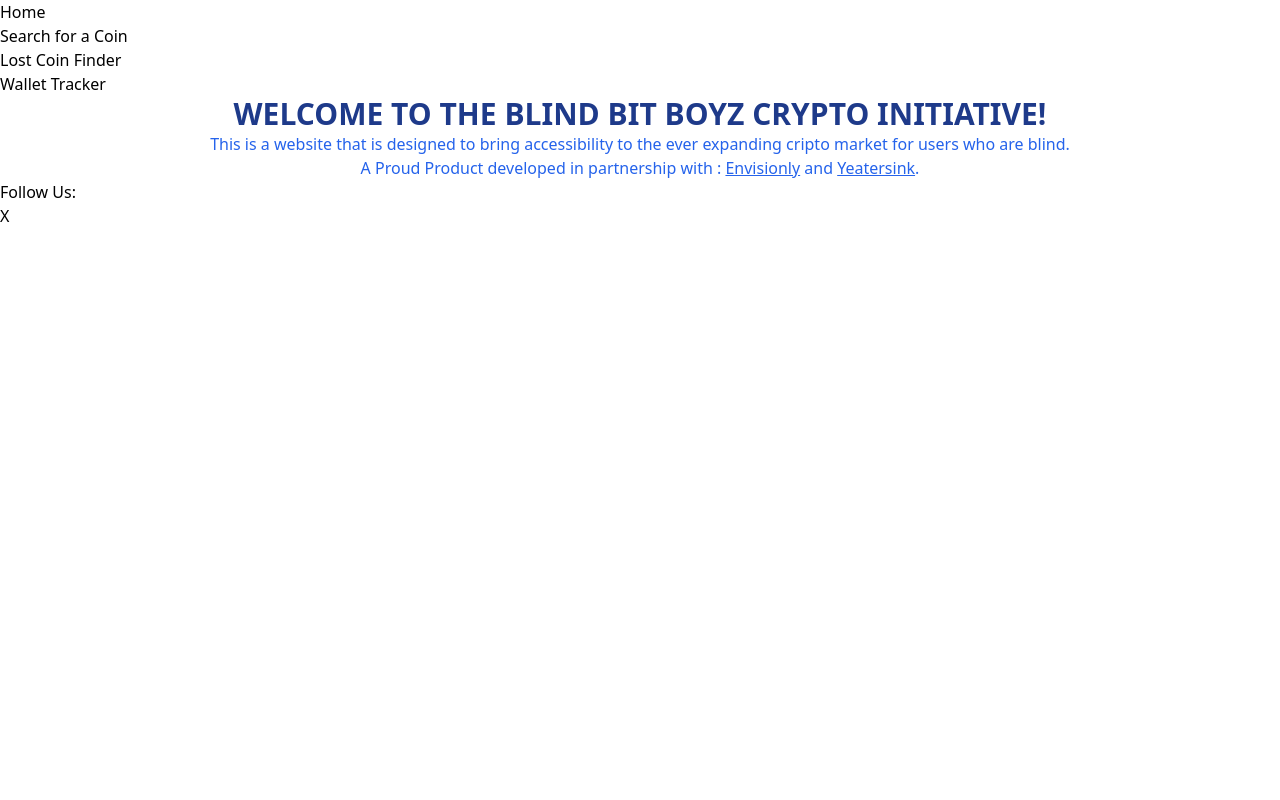
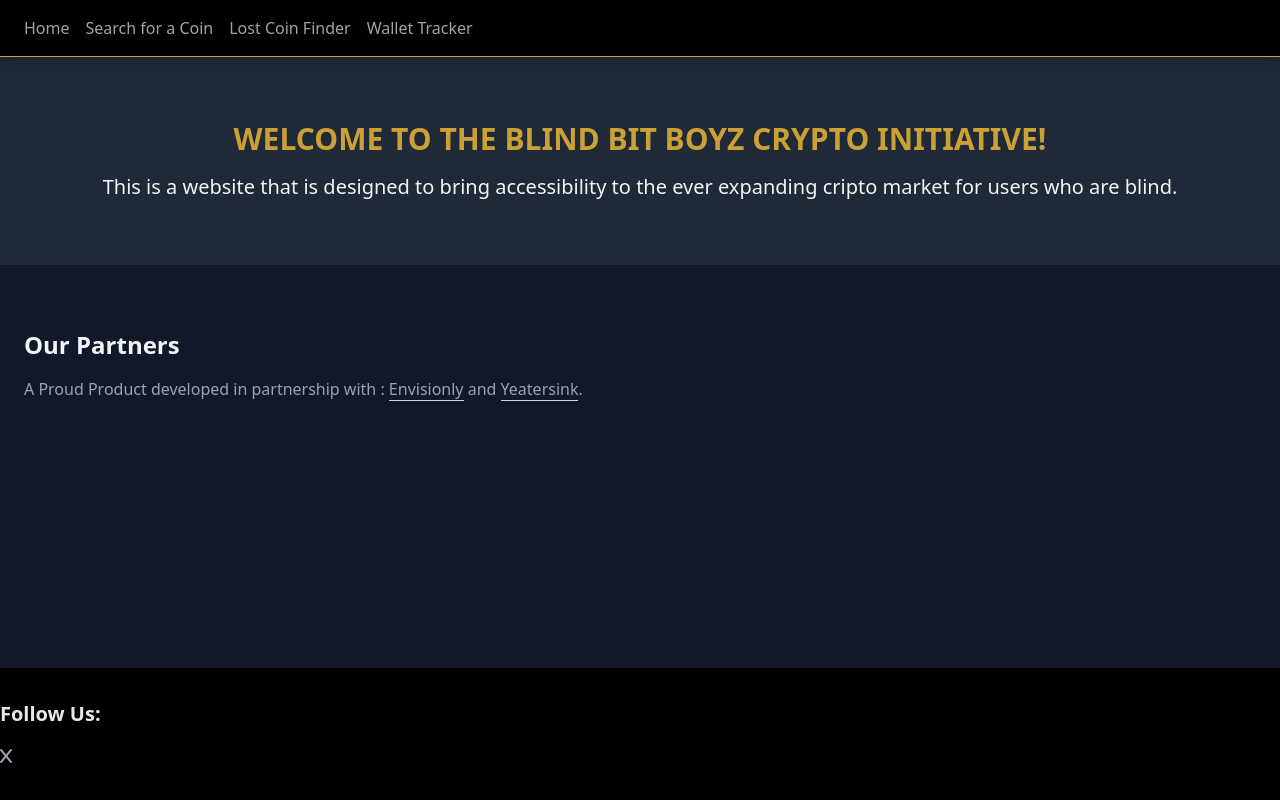
Before and after one commit to yeatersink/Blind-Bit-Boyz, a SvelteKit app: page / in a window 1280 px wide. Built offline with nearby package versions, Linux system fonts and the light colour scheme.

Commit message:
Added basic styling concept

```diff
--- a/src/app.html
+++ b/src/app.html
@@ -6,7 +6,7 @@
 		<meta name="viewport" content="width=device-width, initial-scale=1" />
 		%sveltekit.head%
 	</head>
-	<body data-sveltekit-preload-data="hover">
+	<body data-sveltekit-preload-data="hover" class="flex min-h-screen flex-col text-gray-100">
 		<div style="display: contents">%sveltekit.body%</div>
 	</body>
 </html>
--- a/src/components/DesktopNav.svelte
+++ b/src/components/DesktopNav.svelte
@@ -1,8 +1,25 @@
+<script lang="ts">
+	import { page } from '$app/stores';
+	let navItems = [
+		{ name: 'Home', url: '/' },
+		{ name: 'Search for a Coin', url: '/coin-search' },
+		{ name: 'Lost Coin Finder', url: '/lost-coin-finder' },
+		{ name: 'Wallet Tracker', url: '/wallet-tracker' }
+	];
+</script>
+
 <nav>
-<ul>
-<li><a href="/">Home</a></li>
-<li><a href="/coin-search">Search for a Coin</a></li>
-<li><a href="/lost-coin-finder">Lost Coin Finder</a></li>
-<li><a href="/wallet-tracker">Wallet Tracker</a></li>
-</ul>
-    </nav>
+	<ul class="flex space-x-4">
+		{#each navItems as { name, url }}
+			<li>
+				<a
+					href={url}
+					aria-current={url === $page.url.pathname ? 'page' : undefined}
+					class:active={url === $page.url.pathname}
+					class="text-gray-400 hover:text-gold-500 focus:text-gold-500 active:text-gold-300"
+					>{name}
+				</a>
+			</li>
+		{/each}
+	</ul>
+</nav>
--- a/src/routes/+layout.svelte
+++ b/src/routes/+layout.svelte
@@ -1,15 +1,25 @@
 <script lang="ts">
+	import '@fortawesome/fontawesome-free/css/all.css';
 	import '../app.css';
 	import DesktopNav from '../components/DesktopNav.svelte';
 	let { children } = $props();
 </script>
 
-<header>
-	<DesktopNav />
+<header class="sticky top-0 z-50 border-b border-gold-500 bg-black text-gray-100 shadow-lg">
+	<div class="container mx-auto flex items-center justify-between px-6 py-4">
+		<DesktopNav />
+	</div>
 </header>
-<main>
+
+<main class="flex-grow bg-gray-900 text-gray-100">
 	{@render children()}
 </main>
-<footer><h2>Follow Us:</h2>
-<a href="https://x.com/yeatersink">X</a>
+
+<footer class="bg-black py-8 text-gray-400">
+	<h2 class="mb-4 text-xl font-semibold text-gray-200">Follow Us:</h2>
+	<a
+		class="text-gray-400 hover:text-gold-500 focus:text-gold-500"
+		href="https://x.com/yeatersink"
+		aria-label="X"><span class="fa-brands fa-x"></span></a
+	>
 </footer>
--- a/src/routes/+page.svelte
+++ b/src/routes/+page.svelte
@@ -1,12 +1,27 @@
-<h1 class="text-3xl sans-serif font-semibold text-blue-900 text-center uppercase">Welcome to The Blind Bit Boyz Crypto initiative! </h1>
+<section class="bg-gray-800 px-6 py-16 text-center">
+	<h1 class="mb-4 text-3xl font-bold uppercase text-gold-500">
+		Welcome to The Blind Bit Boyz Crypto initiative!
+	</h1>
 
+	<p class="text-xl">
+		This is a website that is designed to bring accessibility to the ever expanding cripto market
+		for users who are blind.
+	</p>
+</section>
 
-<p class="xl sans-serif text-blue-600  text-center ">
-        This is a website that is designed to bring accessibility to the ever expanding cripto market for users who are blind.</p>
-<p class="xl sans-serif text-blue-600  text-center ">
-	A Proud Product developed in partnership with :
+<section class="bg-gray-900 px-6 py-16">
+	<h2 class="mb-4 text-2xl font-semibold text-gray-100">Our Partners</h2>
+	<p class="text-gray-400">
+		A Proud Product developed in partnership with :
 
-<a class="text-gold underline hover: text-gold-dark" href="https://envisionly.tech">Envisionly</a>
-and
-<a class="text-gold underline hover: text-gold-dark" href="https://x.com/yeatersink">Yeatersink</a>.
-</p>
+		<a
+			class="border-b border-gray-300 hover:border-gold-400 hover:text-gold-500 focus:border-gold-400 focus:text-gold-500"
+			href="https://envisionly.tech">Envisionly</a
+		>
+		and
+		<a
+			class="border-b border-gray-300 hover:border-gold-400 hover:text-gold-500 focus:border-gold-400 focus:text-gold-500"
+			href="https://x.com/yeatersink">Yeatersink</a
+		>.
+	</p>
+</section>
--- a/tailwind.config.ts
+++ b/tailwind.config.ts
@@ -4,7 +4,22 @@
 	content: ['./src/**/*.{html,js,svelte,ts}'],
 
 	theme: {
-		extend: {}
+		extend: {
+			colors: {
+				gold: {
+					50: '#dfb13a',
+					100: '#f4c140',
+					200: '#ffd145',
+					300: '#ffe14a',
+					400: '#fff250',
+					500: '#CBA135', // Base gold
+					600: '#b79130',
+					700: '#a2812a',
+					800: '#8e7125',
+					900: '#7a6120'
+				}
+			}
+		}
 	},
 
 	plugins: []
```
Also changed, not shown: package.json (+20 -17 lines), 1 other file (tests, documents, lock files or other folders).
